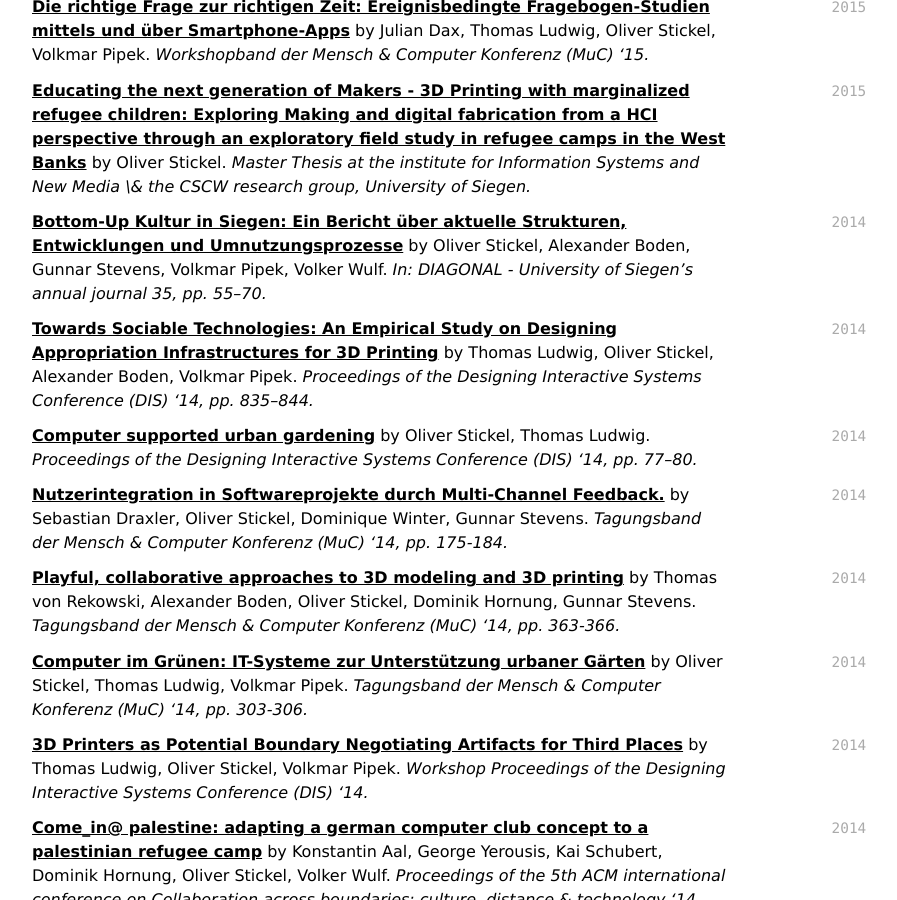
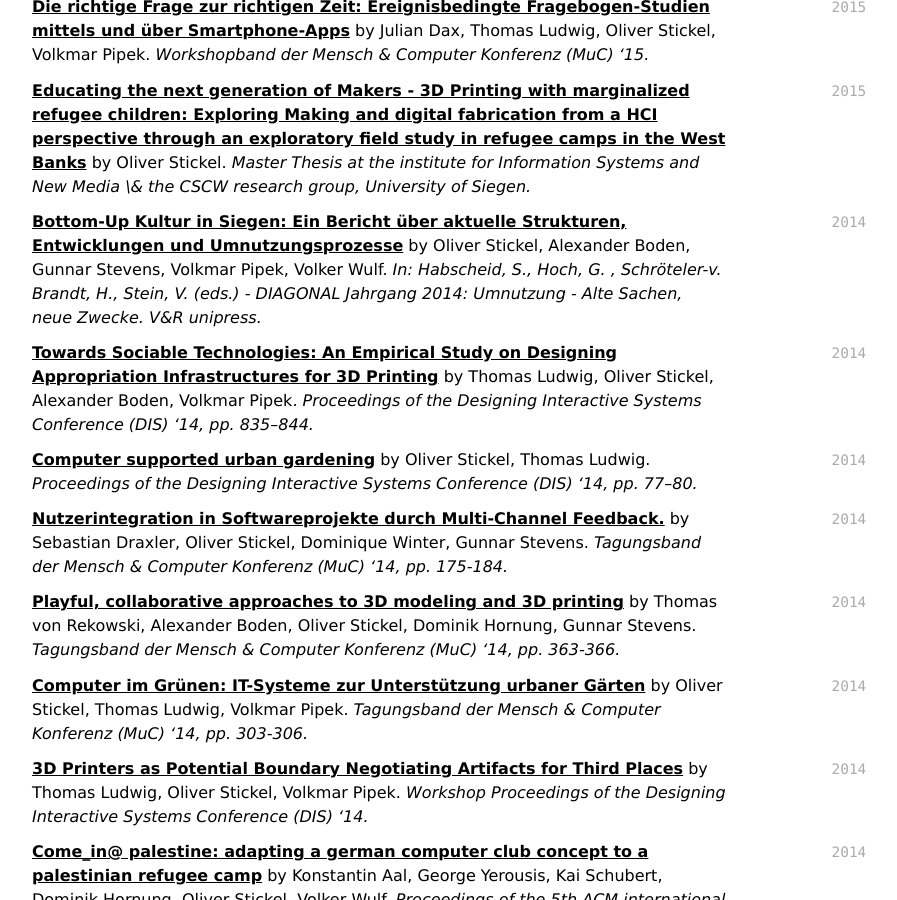
Before and after one commit to oliverstickel/oliverstickel.github.io, a Jekyll site: the page built from index.md, in a window 1280 px wide and 900 px high, scrolled down 5650 px. Shown: the whole window, without its empty margins (300-1197 px from the left). Built offline with Jekyll 4.4.1, drawn with Linux system fonts in a browser that asks for light colours; nearby versions of some CDN libraries; a style sheet for code colours, icons or effects is not loaded.

Commit message:
Update index.md

```diff
--- a/index.md
+++ b/index.md
@@ -187,7 +187,7 @@ I enjoy camping, water, (working on) motorbikes, cooking and books.
 [**Educating the next generation of Makers - 3D Printing with marginalized refugee children: Exploring Making and digital fabrication from a HCI perspective through an exploratory field study in refugee camps in the West Banks**](files/10.13140-2.1.2839.5848.pdf) by Oliver Stickel. *Master Thesis at the institute for Information Systems and New Media \& the CSCW research group, University of Siegen.*
 
 `2014`
-[**Bottom-Up Kultur in Siegen: Ein Bericht über aktuelle Strukturen, Entwicklungen und Umnutzungsprozesse**](files/10.14220-digo.2014.35.1.55.pdf) by Oliver Stickel, Alexander Boden, Gunnar Stevens, Volkmar Pipek, Volker Wulf. *In: DIAGONAL - University of Siegen's annual journal 35, pp. 55–70.*
+[**Bottom-Up Kultur in Siegen: Ein Bericht über aktuelle Strukturen, Entwicklungen und Umnutzungsprozesse**](files/10.14220-digo.2014.35.1.55.pdf) by Oliver Stickel, Alexander Boden, Gunnar Stevens, Volkmar Pipek, Volker Wulf. *In: Habscheid, S., Hoch, G. , Schröteler-v. Brandt, H., Stein, V. (eds.) - DIAGONAL Jahrgang 2014: Umnutzung - Alte Sachen, neue Zwecke. V&R unipress.*
 
 `2014`
 [**Towards Sociable Technologies: An Empirical Study on Designing Appropriation Infrastructures for 3D Printing**](files/10.1145-2598510.2598528.pdf) by Thomas Ludwig, Oliver Stickel, Alexander Boden, Volkmar Pipek. *Proceedings of the Designing Interactive Systems Conference (DIS) '14, pp. 835–844.*
```
